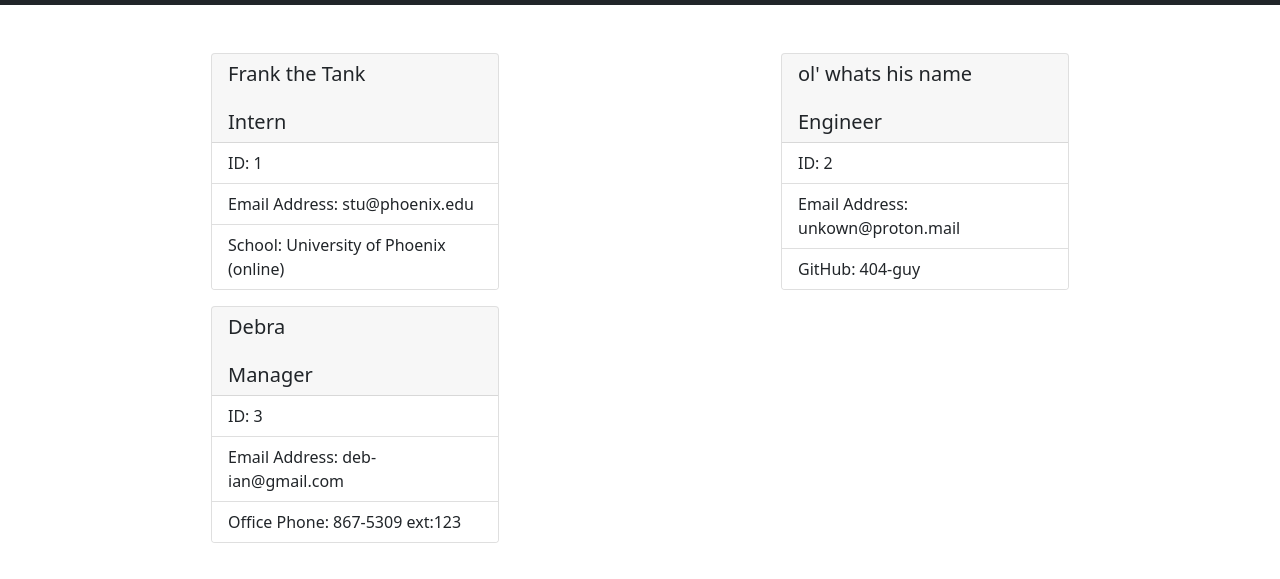
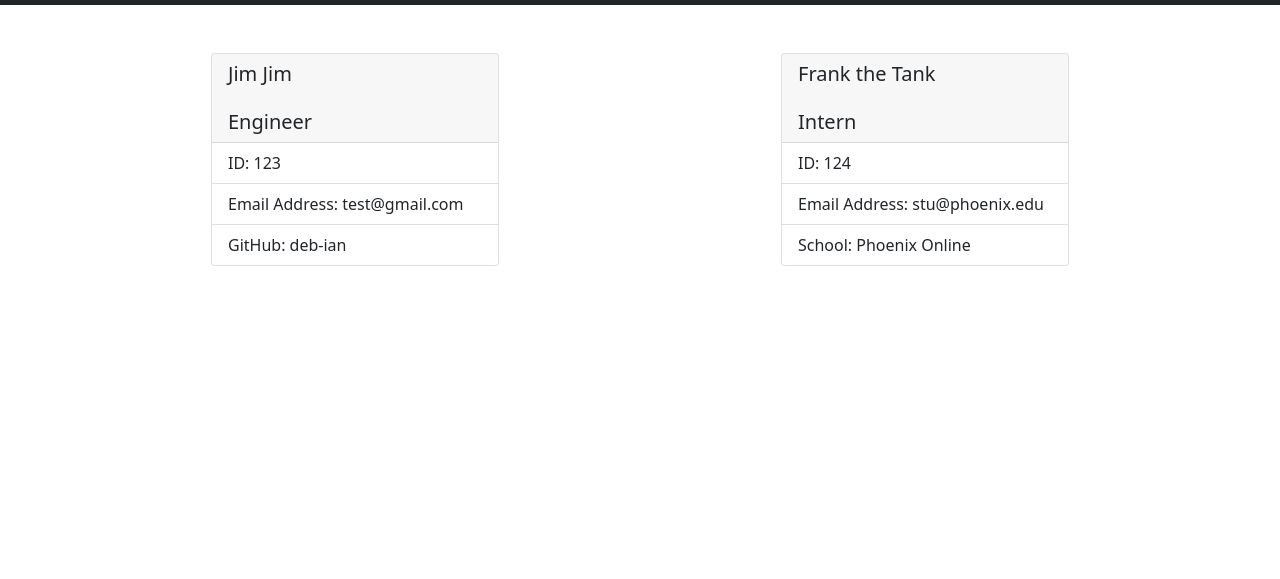
Before and after one commit to Zach-EE/team-profile-generator, a website: page src/output.html in a window 1280 px wide. Shown: the part 45-624 px from the top of the page. Drawn offline with nearby package versions, Linux system fonts and the light colour scheme.

Commit message:
added testCLI.jpg & added sampleOutput.html

```diff
--- a/src/output.html
+++ b/src/output.html
@@ -14,29 +14,20 @@
         <div class="container">
             <div class="row"><div class="col-6">
           <div class="card mx-auto mb-3" style="width: 18rem">
-          <h5 class="card-header">Frank the Tank<br /><br />Intern</h5>
+          <h5 class="card-header">Jim Jim<br /><br />Engineer</h5>
           <ul class="list-group list-group-flush">
-              <li class="list-group-item">ID: 1</li>
-              <li class="list-group-item">Email Address: stu@phoenix.edu</li>
-              <li class="list-group-item">School: University of Phoenix (online)</li>
+              <li class="list-group-item">ID: 123</li>
+              <li class="list-group-item">Email Address: test@gmail.com</li>
+              <li class="list-group-item">GitHub: deb-ian</li>
           </ul>
           </div>
         </div><div class="col-6">
           <div class="card mx-auto mb-3" style="width: 18rem">
-          <h5 class="card-header">ol' whats his name<br /><br />Engineer</h5>
+          <h5 class="card-header">Frank the Tank<br /><br />Intern</h5>
           <ul class="list-group list-group-flush">
-              <li class="list-group-item">ID: 2</li>
-              <li class="list-group-item">Email Address: unkown@proton.mail</li>
-              <li class="list-group-item">GitHub: 404-guy</li>
-          </ul>
-          </div>
-        </div><div class="col-6">
-          <div class="card mx-auto mb-3" style="width: 18rem">
-          <h5 class="card-header">Debra<br /><br />Manager</h5>
-          <ul class="list-group list-group-flush">
-              <li class="list-group-item">ID: 3</li>
-              <li class="list-group-item">Email Address: deb-ian@gmail.com</li>
-              <li class="list-group-item">Office Phone: 867-5309 ext:123</li>
+              <li class="list-group-item">ID: 124</li>
+              <li class="list-group-item">Email Address: stu@phoenix.edu</li>
+              <li class="list-group-item">School: Phoenix Online</li>
           </ul>
           </div>
         </div></div>
```
Also changed, not shown: src/index.html (deleted, +0 -17 lines).
